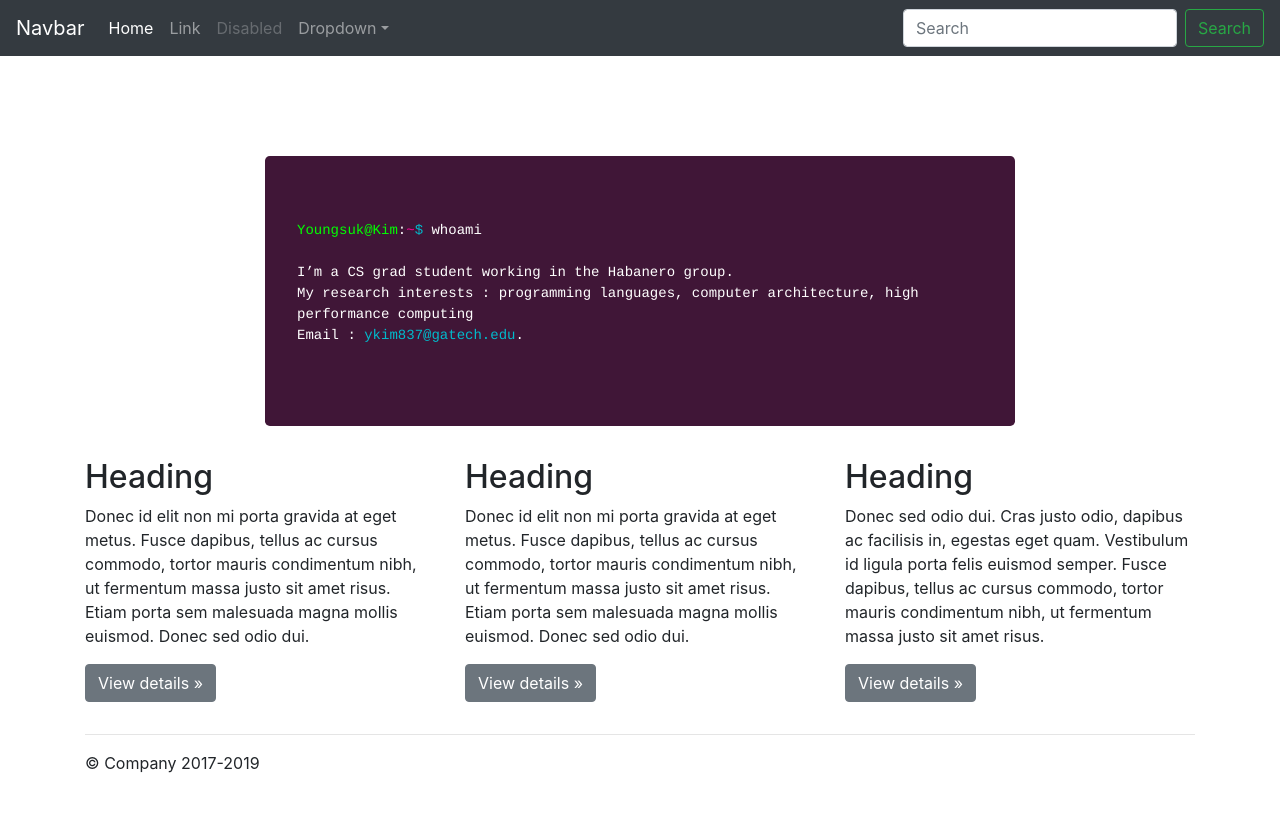
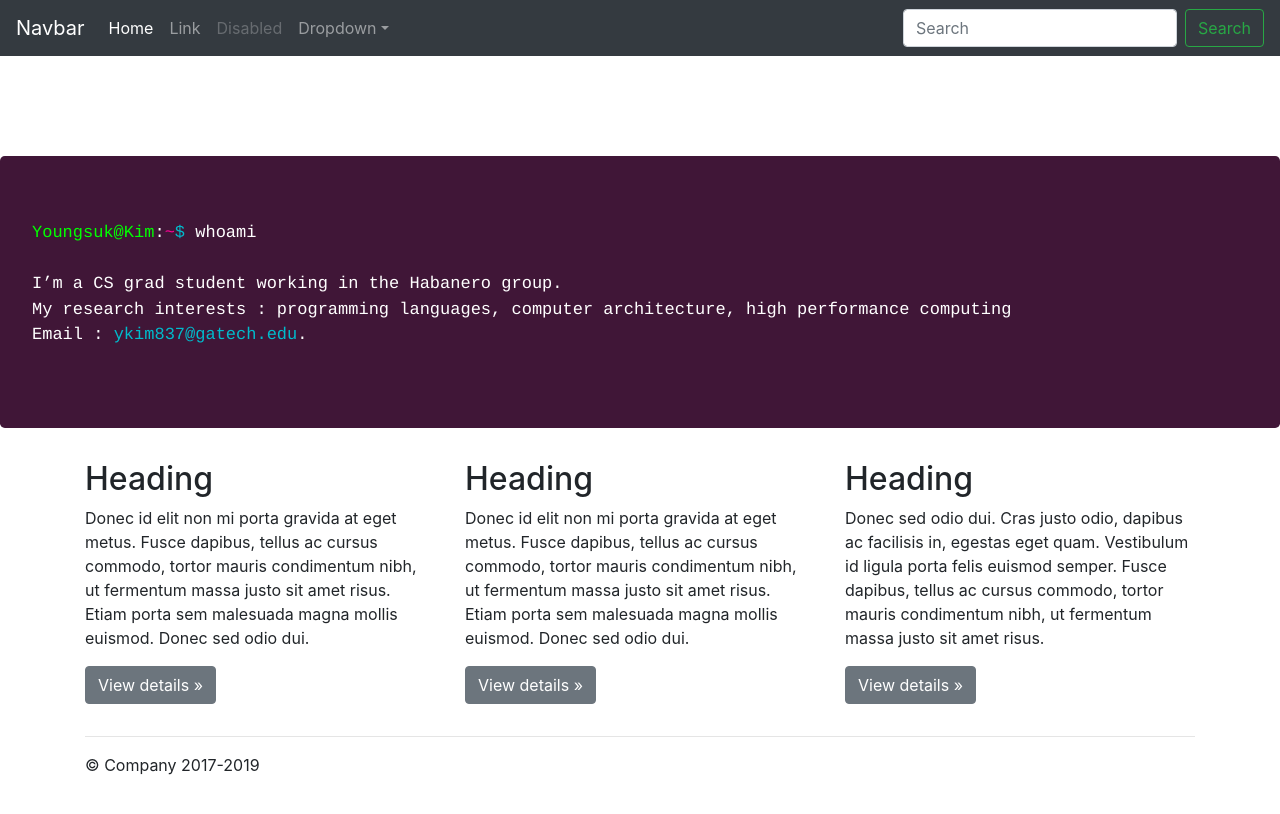
Before and after one commit to JOE1994/JOE1994.github.io, a Jekyll site: the page built from index.md, in a window 1280 px wide. Shown: the top 814 px of the page. Built offline with Jekyll 4.4.1, drawn with Linux system fonts in a browser that asks for light colours.

Commit message:
adsfasdg

```diff
--- a/assets/css/main.css
+++ b/assets/css/main.css
@@ -7,11 +7,10 @@ body {
   background-color:#401637;
 	font-family: courier, monospace;
 	color: #fff;
-	width:750px;
 	margin-left:auto;
 	margin-right:auto;
 	margin-top:100px;
-	font-size:14px;
+	font-size:17px;
 }
 
 a {
```
